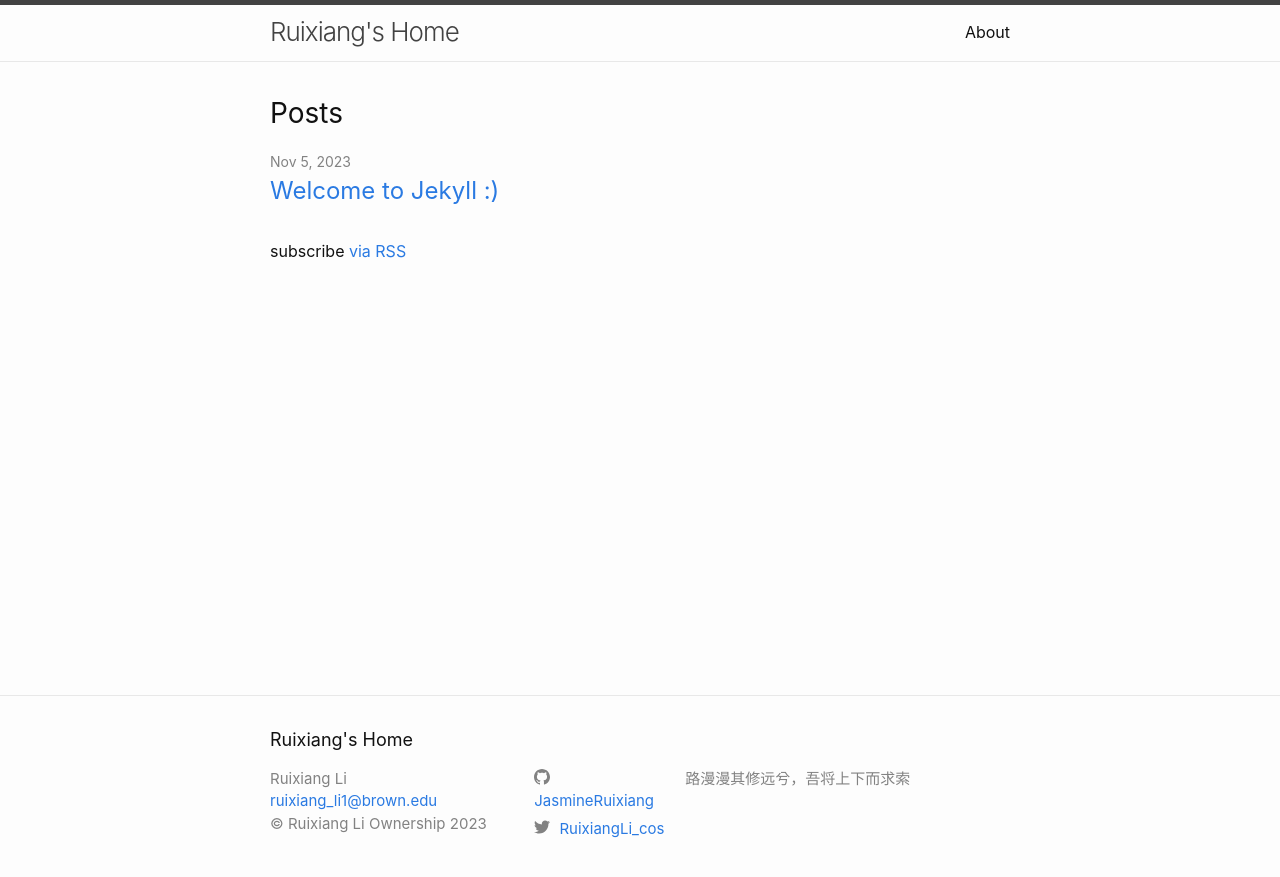
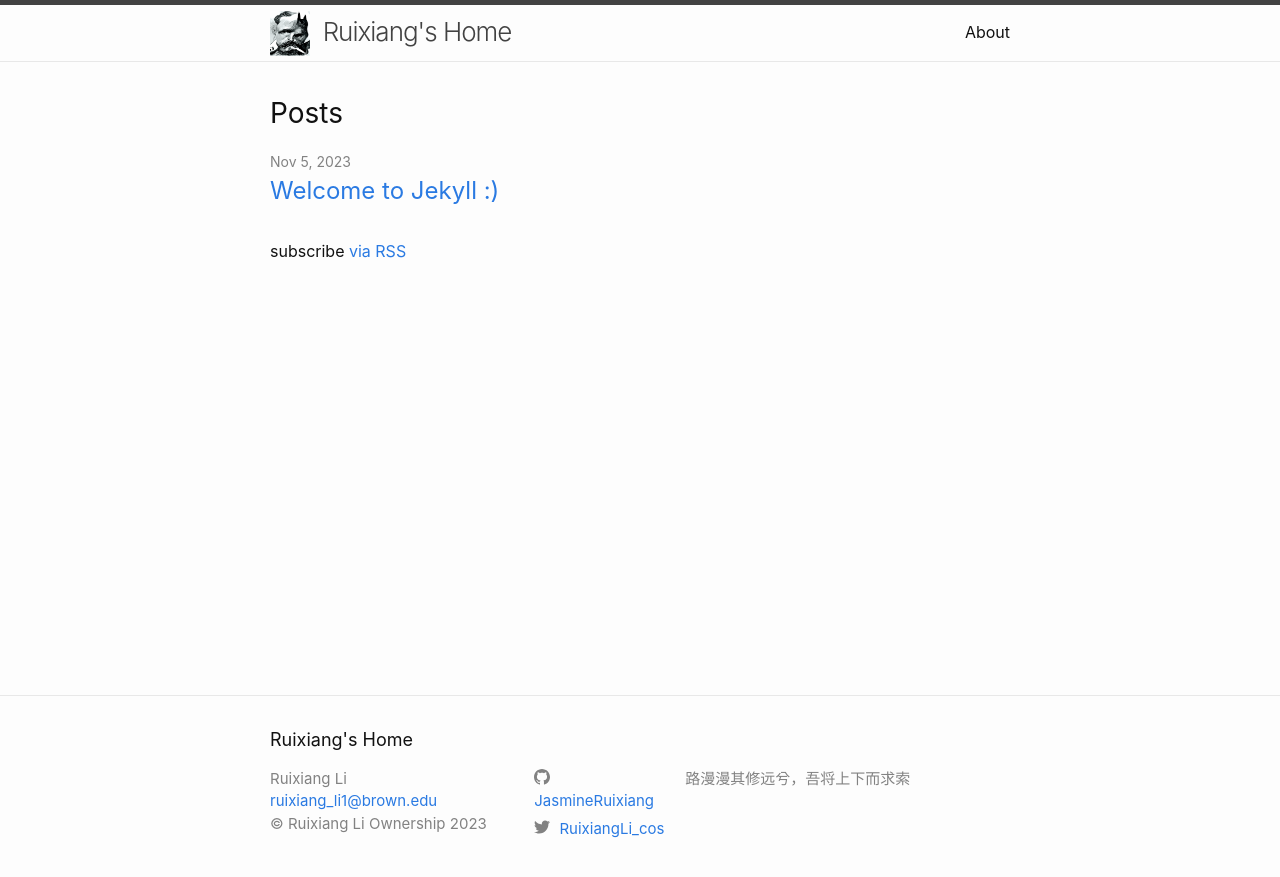
Before and after one commit to JasmineRuixiang/jasmineruixiang.github.io, a Jekyll site: the page built from index.markdown, in a window 1280 px wide. Shown: the top 877 px of the page. Built offline with Jekyll 4.4.1, drawn with Linux system fonts in a browser that asks for light colours.

Commit message:
Brand Website Update

```diff
--- a/_config.yml
+++ b/_config.yml
@@ -29,8 +29,9 @@ github_username:  JasmineRuixiang
 
 author: Ruixiang Li
 
+# New fields not default
 copyright: Ruixiang Li Ownership
-
+title_logo: images/title_bat.png
 
 
 # Build settings
--- a/_includes/footer.html
+++ b/_includes/footer.html
@@ -19,7 +19,7 @@
             <li><a class="u-email" href="mailto:{{ site.email }}">{{ site.email }}</a></li>
             {%- endif -%}
 
-            <!--I modify here for customary display!-->
+            <!--I modify here for customary brand display!-->
             {%- if site.copyright -%}
             <li>&copy; {{site.copyright}} {{'now'| date: "%Y"}} </li>
             {%- endif -%}
--- a/_includes/header.html
+++ b/_includes/header.html
@@ -3,7 +3,21 @@
   <div class="wrapper">
     {%- assign default_paths = site.pages | map: "path" -%}
     {%- assign page_paths = site.header_pages | default: default_paths -%}
-    <a class="site-title" rel="author" href="{{ "/" | relative_url }}">{{ site.title | escape }}</a>
+
+    <!--I modify here for customary brand display!-->
+    <a class="site-title" rel="author" href="{{ "/" | relative_url }}">
+      {%- if site.title_logo -%}
+        <img src="{{ site.title_logo | relative_url }}" width="40" height="45" alt="site.title | escape"></img>
+        &nbsp
+        {%- else-%}
+          {{site.title | escape}}
+      {%- endif-%}
+    </a>
+
+    <a class="site-title" rel="author" href="{{ "/" | relative_url }}"> {{site.title | escape}}</a>
+
+
+
 
     {%- if page_paths -%}
       <nav class="site-nav">
```
Also changed, not shown: images/title_bat.png (added).
